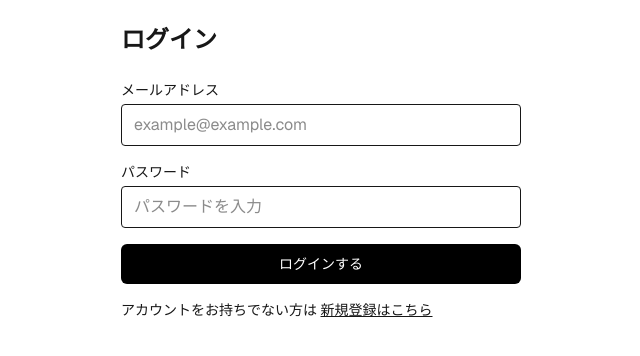
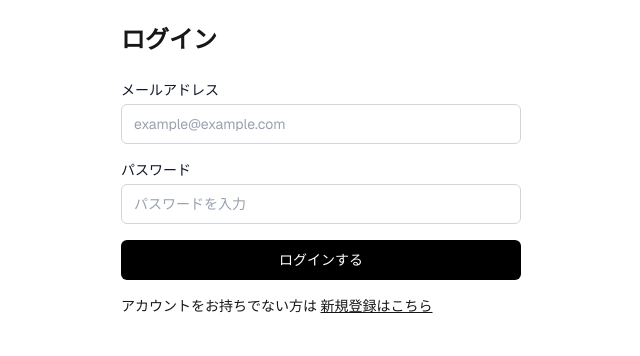
Before and after one commit to arasei/personal-nutrition-app, a Next.js app in the folder web/: page /login in a window 1280 px wide. Shown: the top 356 px of the page, without its empty margins (319-959 px from the left). Built offline with nearby package versions, Linux system fonts and the light colour scheme; no server answers.

Commit message:
style: Input / Label の共通UIを整理

```diff
--- a/web/components/ui/Input.tsx
+++ b/web/components/ui/Input.tsx
@@ -51,7 +51,7 @@
 
 
 
-// - このファイル内の流れ
+// このファイル内の流れ
 
 // signup/page.tsx などの画面
 //         ↓
@@ -63,10 +63,14 @@
 
 
 
-// - forwardRef : 親コンポーネント や react-hook-form から渡された ref を フロントで使用している <input> に渡すために使う
-// - ComponentPropsWithoutRef : 通常の <input> が 本来使用できる機能・属性(type・value・onChange など)を、そのまま TypeScript で使えるようにするための型
+// forwardRef
+// - 親コンポーネント や react-hook-form から渡された ref を フロントで使用している <input> に渡すために使う
+// ComponentPropsWithoutRef
+// - 通常の <input> が 本来使用できる機能・属性(type・value・onChange など)を、そのまま TypeScript で使えるようにするための型
 import { forwardRef, type ComponentPropsWithoutRef } from "react";
 
+
+// type InputProps = ComponentPropsWithoutRef<"input">;
 // - 通常の <input> 内 で 使用するために書いている内容(機能・属性) を
 // 共通Inputコンポーネント(`web/components/ui/Input.tsx`) でも受け取り、使えるようにするための props の型 を定義
 // - 通常の <input> に渡せるもの・属性・機能(type・value・onChange・required など)
@@ -76,6 +80,7 @@ type InputProps = ComponentPropsWithoutRef<"input">;
 
 
 
+// forwardRef<HTMLInputElement, InputProps>
 // - `web/components/ui/Input.tsx` は 親コンポーネントや react-hook-form から input 要素への ref を受け取れる(HTMLInputElement)
 // かつ、input に使える属性も受け取れる(InputProps)
 // そして、その `ref` を 実際のフロント側 の <input/> 要素へ渡して、ref を通じて、その input を直接操作できる機能を使用できるようにする
@@ -88,15 +93,20 @@ type InputProps = ComponentPropsWithoutRef<"input">;
 export const Input = forwardRef<HTMLInputElement, InputProps>(
   // props と ref を受け取る
 
-  // - `className = ""` :
-  // className を
+  // className = "",
+  // - 共通UI をまとめている。
+  // - className を
   // フロント側で書いていた場合、書いた内容を使用する
   // フロント側で書いていない場合、空文字とする
 
-  // - `...props` : 呼び出し側(フロント側の<input/>) で 書いた <input/> に渡す機能・属性(type、value、onChange、required など) を
+  // ...props
+  // - <input/> に渡す機能・属性(type、value、onChange、required など) をまとめている。
+  // - 呼び出し側(フロント側の<input/>) で 書いた <input/> に渡す機能・属性(type、value、onChange、required など) を
   // `...props` として `web/components/ui/Input.tsx` で まとめて受け取り、<input>内で使用する
 
-  // - `ref` : forwardRef`web/components/ui/Input.tsx` で共通化した <input> の機能・属性 を フロントで使い回すために `forwardRef` を使用する。
+  // ref
+  // - 実際のinput要素 をまとめている
+  // - forwardRef`web/components/ui/Input.tsx` で共通化した <input> の機能・属性 を フロントで使い回すために `forwardRef` を使用する。
   // `ref={ref}` を通じて、その <input/> の内容を 直接操作することができる。この、`ref` には、HTMLInputElement という型を付与している
   // - ref のイメージ
   // Input コンポーネント
@@ -111,7 +121,7 @@ export const Input = forwardRef<HTMLInputElement, InputProps>(
       <input
         ref={ref}
         {...props}
-        className={`w-full rounded border px-3 py-2 ${className}`}
+        className={`min-h-10 w-full rounded-md border border-gray-300 bg-white px-3 py-2 text-sm text-gray-900 transition-colors placeholder:text-gray-400 focus-visible:border-gray-500 focus-visible:outline-none focus-visible:ring-2 focus-visible:ring-gray-400 focus-visible:ring-offset-1 disabled:cursor-not-allowed disabled:bg-gray-100 disabled:text-gray-500 ${className}`}
       />
     );
   }
--- a/web/components/ui/Label.tsx
+++ b/web/components/ui/Label.tsx
@@ -46,13 +46,14 @@ import type { ComponentPropsWithoutRef } from "react";
 // - 通常の <label> に渡せるもの・属性・機能(htmlFor・children・className など)
 type LabelProps = ComponentPropsWithoutRef<"label">;
 
-// - `{...props}` : 呼び出し側(フロント側の<label/>)で書いた <label> に渡す機能・属性(htmlFor・children・aria属性など) を
+// {...props}
+// - 呼び出し側(フロント側の<label/>)で書いた <label> に渡す機能・属性(htmlFor・children・aria属性など) を
 // `...props` として `web/components/ui/Label.tsx` でまとめて受け取り、<label/>内で使用する。
 export function Label({ className = "", ...props }: LabelProps) {
   return (
     <label
       {...props}
-      className={`mb-1 block text-sm font-medium ${className}`}
+      className={`mb-1 block text-sm font-medium text-gray-900 ${className}`}
     />
   )
 }
```
